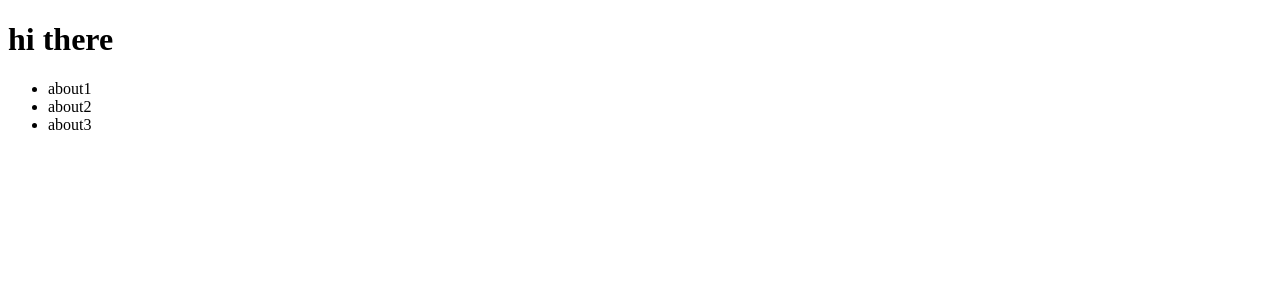
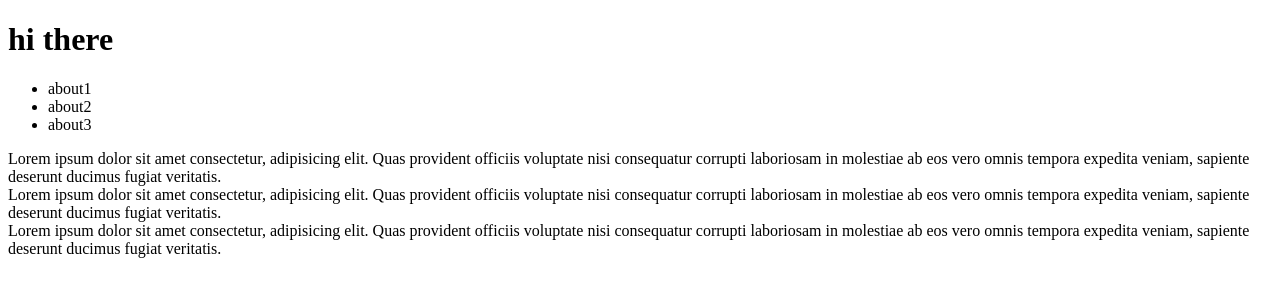
Before and after one commit to EnasHameedQ/final_git_exam, a plain HTML site: page index.html in a window 1280 px wide. Drawn offline with Linux system fonts and the light colour scheme.

Commit message:
asside in index

```diff
--- a/index.html
+++ b/index.html
@@ -21,6 +21,18 @@
             about3
         </li>
     </ul>
+    <aside>
+
+        Lorem ipsum dolor sit amet consectetur, adipisicing elit. Quas provident officiis voluptate nisi consequatur corrupti laboriosam in molestiae ab eos vero omnis tempora expedita veniam, sapiente deserunt ducimus fugiat veritatis.
+    </aside>
+    <aside>
+
+        Lorem ipsum dolor sit amet consectetur, adipisicing elit. Quas provident officiis voluptate nisi consequatur corrupti laboriosam in molestiae ab eos vero omnis tempora expedita veniam, sapiente deserunt ducimus fugiat veritatis.
+    </aside>
+    <aside>
+
+        Lorem ipsum dolor sit amet consectetur, adipisicing elit. Quas provident officiis voluptate nisi consequatur corrupti laboriosam in molestiae ab eos vero omnis tempora expedita veniam, sapiente deserunt ducimus fugiat veritatis.
+    </aside>
 </body>
 
 </html>
```
